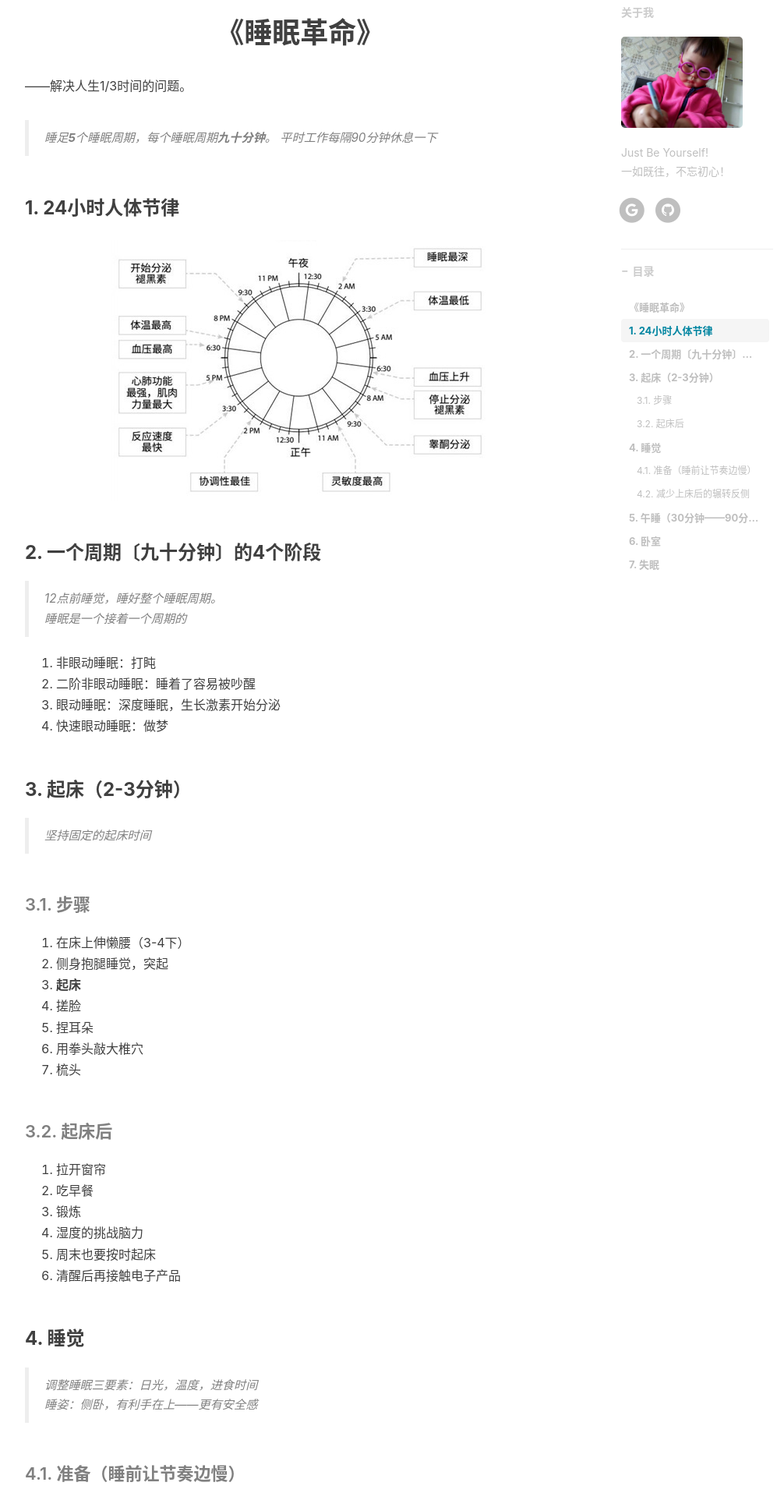
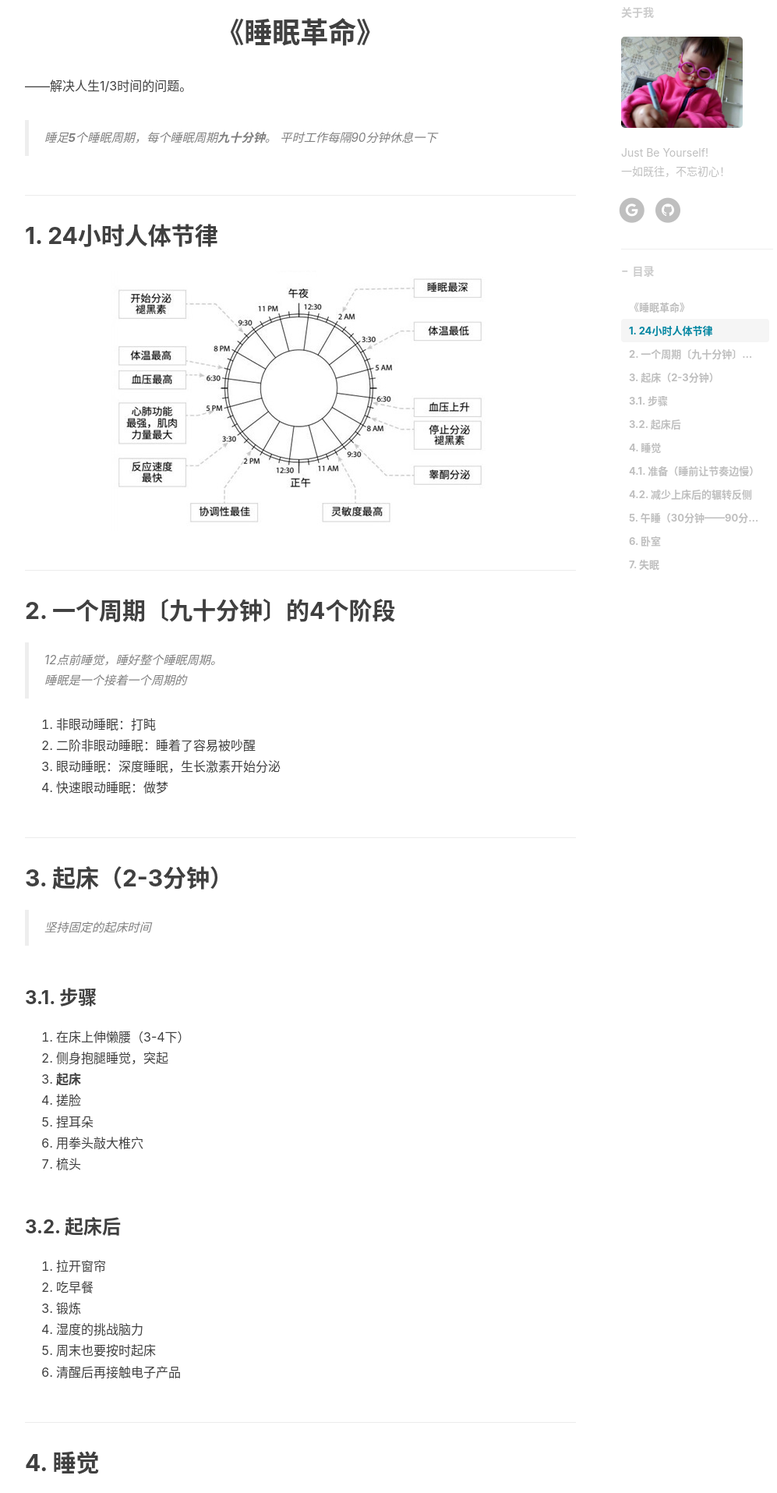
Before and after one commit to EidLeung/eidleung.github.io, a Jekyll site: the page built from _posts/fandeng/2019-11-17-smgm.md, in a window 1280 px wide. Shown: the part 576-2491 px from the top of the page at 78% size, without its empty margins (233-1230 px from the left). Built offline with Jekyll 4.4.1, drawn with Linux system fonts in a browser that asks for light colours; nearby versions of some CDN libraries; comment, search, counter and statistics services are not loaded.

```diff
--- a/_posts/fandeng/2019-11-17-smgm.md
+++ b/_posts/fandeng/2019-11-17-smgm.md
@@ -21,10 +21,10 @@ tags:
 > 睡足**5**个睡眠周期，每个睡眠周期**九十分钟**。
 > 平时工作每隔90分钟休息一下
 
-### 1. 24小时人体节律
+## 1. 24小时人体节律
 ![24小时人体节律](/img/fandeng/smgm-24xsrtjl.jpg)
 
-### 2. 一个周期〔九十分钟〕的4个阶段
+## 2. 一个周期〔九十分钟〕的4个阶段
 > 12点前睡觉，睡好整个睡眠周期。
 > 睡眠是一个接着一个周期的
 
@@ -33,10 +33,10 @@ tags:
 3. 眼动睡眠：深度睡眠，生长激素开始分泌
 4. 快速眼动睡眠：做梦
 
-### 3. 起床（2-3分钟）
+## 3. 起床（2-3分钟）
 > 坚持固定的起床时间
 
-#### 3.1. 步骤
+### 3.1. 步骤
 1. 在床上伸懒腰（3-4下）
 2. 侧身抱腿睡觉，突起
 3. **起床**
@@ -45,7 +45,7 @@ tags:
 6. 用拳头敲大椎穴
 7. 梳头
 
-#### 3.2. 起床后
+### 3.2. 起床后
 1. 拉开窗帘
 2. 吃早餐
 3. 锻炼
@@ -53,11 +53,11 @@ tags:
 5. 周末也要按时起床
 6. 清醒后再接触电子产品
 
-### 4. 睡觉
+## 4. 睡觉
 > 调整睡眠三要素：日光，温度，进食时间
 > 睡姿：侧卧，有利手在上——更有安全感
 
-#### 4.1. 准备（睡前让节奏边慢）
+### 4.1. 准备（睡前让节奏边慢）
 1. 卧室、洗漱室用暖光灯。
 2. 入睡前的3小时结束进食。
 3. 卧室温度要凉爽（16-18度）。
@@ -66,16 +66,16 @@ tags:
 6. 准备好第二天需要的东西。
 7. 睡前可以做一点轻微运动。
 
-#### 4.2. 减少上床后的辗转反侧
+### 4.2. 减少上床后的辗转反侧
 1. 下载（记录）你的一天：今天做了什么，有什么收获，把没做的事安排好
 2. 检查后门窗
 3. 用鼻子呼吸
 
-### 5. 午睡（30分钟——90分钟）：13:00——15:00
+## 5. 午睡（30分钟——90分钟）：13:00——15:00
 1. 每天中午平躺一会儿。睡不睡着都行。
 2. 可以无睡前喝一杯咖啡（30分钟后起效）或者醒来后喝一杯拿铁（即时起效）。
 
-### 6. 卧室
+## 6. 卧室
 1. 床垫：侧卧躺下，头（可以加一个薄枕头）和床垫是一条直线。
 2. 床垫：最长10年换一张。
 3. 床品：用天然不敏感的材质，最好一周洗一次。
@@ -83,7 +83,7 @@ tags:
 5. 灯光：禁止蓝光，睡觉时可以有暖光，最好漆黑
 6. 伴侣：卧室的床能多大就多大。建议背靠背睡觉。
 
-### 7. 失眠
+## 7. 失眠
 > 失眠最大的障碍是**心里**上的
 
 1. 不能吃安眠药 `吃安眠药比不吃平均早22分钟睡着。`
```
